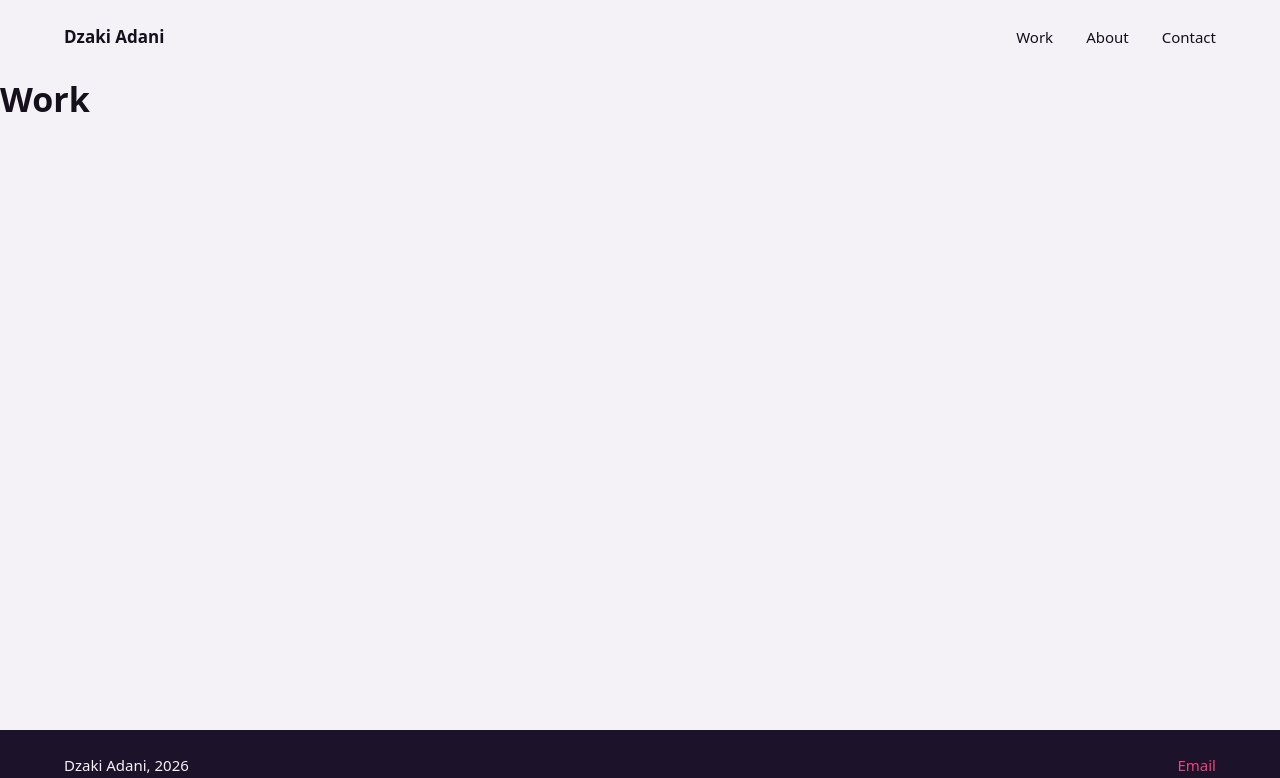
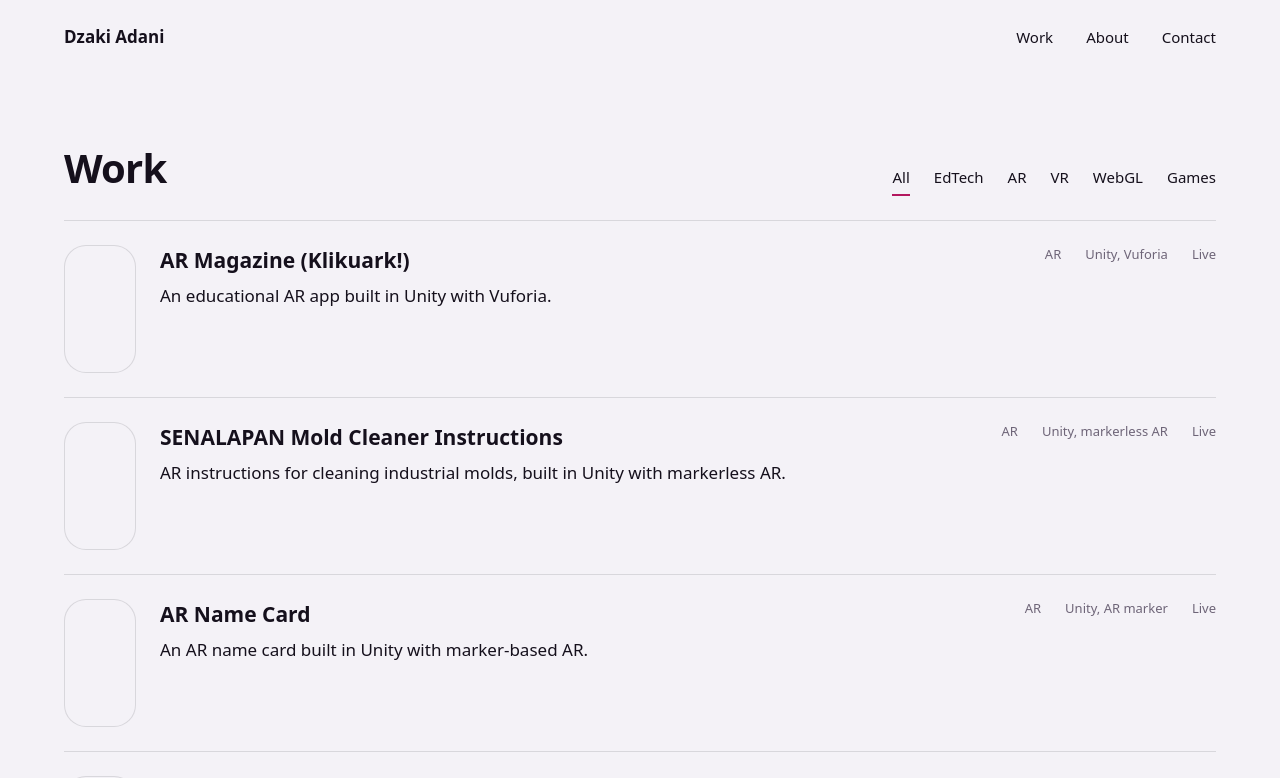
Before and after one commit to dzkdani/dzkdani.github.io, a SvelteKit app: page /work in a window 1280 px wide. Shown: the top 778 px of the page. Built offline with nearby package versions, Linux system fonts and the light colour scheme; a web font is replaced by a local one.

Commit message:
Add the work index with filters and shareable URL state

```diff
--- a/src/routes/work/+page.svelte
+++ b/src/routes/work/+page.svelte
@@ -1,2 +1,229 @@
-<!-- Placeholder: the work index is build step 4. -->
-<h1>Work</h1>
+<script lang="ts">
+	import { goto } from '$app/navigation';
+	import { page } from '$app/state';
+	import { prefersReducedMotion } from 'svelte/motion';
+	import { fade } from 'svelte/transition';
+	import { allProjects, type Project } from '#lib/data/projects.ts';
+
+	type Filter = { label: string; value: Project['area'] | null };
+
+	const filters: Filter[] = [
+		{ label: 'All', value: null },
+		{ label: 'EdTech', value: 'edtech' },
+		{ label: 'AR', value: 'ar' },
+		{ label: 'VR', value: 'vr' },
+		{ label: 'WebGL', value: 'webgl' },
+		{ label: 'Games', value: 'game' }
+	];
+
+	const areaLabels: Record<Project['area'], string> = {
+		edtech: 'EdTech',
+		ar: 'AR',
+		vr: 'VR',
+		webgl: 'WebGL',
+		game: 'Games',
+		other: 'Other'
+	};
+
+	const statusLabels: Record<Project['status'], string> = {
+		live: 'Live',
+		demo: 'Demo',
+		preview: 'Preview',
+		restricted: 'Restricted',
+		wip: 'In progress',
+		tba: 'In development'
+	};
+
+	function parseFilter(value: string | null): Project['area'] | null {
+		return filters.find((filter) => filter.value !== null && filter.value === value)?.value ?? null;
+	}
+
+	// searchParams cannot be read while prerendering, so sync from the URL after mount
+	// and on every navigation (this also covers back and forward).
+	let activeArea = $state<Project['area'] | null>(null);
+
+	$effect(() => {
+		activeArea = parseFilter(page.url.searchParams.get('area'));
+	});
+
+	const visible = $derived(
+		activeArea === null
+			? allProjects
+			: allProjects.filter((project) => project.area === activeArea)
+	);
+
+	const fadeOptions = $derived(prefersReducedMotion.current ? { duration: 0 } : { duration: 180 });
+
+	function selectFilter(value: Project['area'] | null) {
+		goto(value === null ? '/work/' : `/work/?area=${value}`, { reset: false });
+	}
+</script>
+
+<section class="index">
+	<div class="inner">
+		<div class="head">
+			<h1>Work</h1>
+			<div class="filters" role="group" aria-label="Filter by area">
+				{#each filters as filter (filter.label)}
+					<button
+						type="button"
+						aria-pressed={activeArea === filter.value}
+						onclick={() => selectFilter(filter.value)}
+					>
+						{filter.label}
+					</button>
+				{/each}
+			</div>
+		</div>
+
+		<!-- TODO(owner): link to /work/[slug] in step 4c. -->
+		<ul class="rows">
+			{#each visible as project (project.slug)}
+				<li in:fade={fadeOptions}>
+					<div class="thumb"></div>
+					<div class="body">
+						<h3>{project.title}</h3>
+						<p class="summary">{project.summary}</p>
+					</div>
+					<p class="meta">
+						<span>{areaLabels[project.area]}</span>
+						{#if project.tech.length > 0}
+							<span>{project.tech.join(', ')}</span>
+						{/if}
+						<span>{statusLabels[project.status]}</span>
+					</p>
+				</li>
+			{/each}
+		</ul>
+	</div>
+</section>
+
+<style>
+	.index {
+		padding: clamp(40px, 6vw, 72px) var(--pad-x) clamp(64px, 9vw, 96px);
+	}
+
+	.inner {
+		width: 100%;
+		max-width: var(--page-max);
+		margin-inline: auto;
+	}
+
+	.head {
+		display: flex;
+		flex-wrap: wrap;
+		align-items: baseline;
+		justify-content: space-between;
+		gap: var(--gutter);
+		margin-bottom: var(--gutter);
+	}
+
+	h1 {
+		font-size: var(--text-h2);
+		font-weight: 600;
+		line-height: 1.1;
+		letter-spacing: -0.02em;
+	}
+
+	.filters {
+		display: flex;
+		flex-wrap: wrap;
+		gap: var(--gutter);
+	}
+
+	.filters button {
+		padding: 0 0 6px;
+		border: 0;
+		border-bottom: 2px solid transparent;
+		background: none;
+		font: inherit;
+		font-size: var(--text-small);
+		color: var(--ink);
+		cursor: pointer;
+	}
+
+	.filters button[aria-pressed='true'] {
+		border-bottom-color: var(--magenta);
+	}
+
+	.rows {
+		list-style: none;
+		margin: 0;
+		padding: 0;
+	}
+
+	.rows li {
+		display: grid;
+		grid-template-columns: 72px minmax(0, 1fr);
+		grid-template-areas:
+			'thumb body'
+			'thumb meta';
+		gap: var(--gutter);
+		align-items: start;
+		padding: var(--gutter) 0;
+		border-top: 1px solid var(--divider-paper);
+	}
+
+	.thumb {
+		grid-area: thumb;
+		width: 72px;
+		aspect-ratio: 9 / 16;
+		background: var(--paper);
+		border: 1px solid var(--divider-paper);
+		border-radius: var(--radius-phone);
+	}
+
+	.body {
+		grid-area: body;
+	}
+
+	.rows h3 {
+		font-size: var(--text-h3);
+		font-weight: 600;
+		width: fit-content;
+	}
+
+	.summary {
+		margin-top: 6px;
+		max-width: 68ch;
+	}
+
+	.meta {
+		grid-area: meta;
+		display: flex;
+		flex-wrap: wrap;
+		gap: var(--gutter);
+		align-self: start;
+		font-size: var(--text-caption);
+		color: var(--muted);
+	}
+
+	@media (min-width: 960px) {
+		.rows li {
+			grid-template-columns: 72px minmax(0, 1fr) max-content;
+			grid-template-areas: 'thumb body meta';
+		}
+	}
+
+	@media (prefers-reduced-motion: no-preference) {
+		.thumb {
+			transition: transform var(--dur-quick) var(--ease-out);
+		}
+
+		.rows h3 {
+			background-image: linear-gradient(var(--magenta), var(--magenta));
+			background-repeat: no-repeat;
+			background-position: 0 100%;
+			background-size: 0% 2px;
+			transition: background-size var(--dur-quick) var(--ease-out);
+		}
+
+		.rows li:hover .thumb {
+			transform: translateX(6px);
+		}
+
+		.rows li:hover h3 {
+			background-size: 100% 2px;
+		}
+	}
+</style>
```
